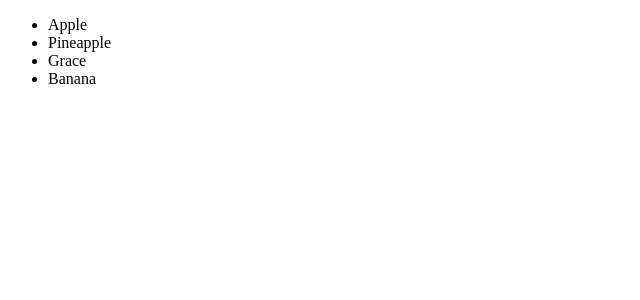
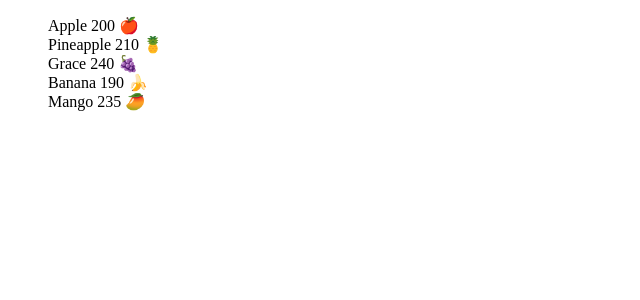
Before and after one commit to ElyorAzimovJava/ReactComponent, a React (Vite) app in the folder reactPro/: page / in a window 1280 px wide. Shown: the top 300 px of the page, without its empty margins (0-640 px from the left). Built offline with nearby package versions, Linux system fonts and the light colour scheme.

Commit message:
Rendering components insida a loop

```diff
--- a/reactPro/src/App.jsx
+++ b/reactPro/src/App.jsx
@@ -1,10 +1,10 @@
 import Hello from "./component/Hello.jsx"
-import Fruit from "./component/Fruit.jsx"
+import Fruits from "./component/Fruits.tsx"
 
 function App() {
 
   return <div className="App">
-     <Fruit/>
+     <Fruits/>
   </div>
 }
 
--- /dev/null
+++ b/reactPro/src/component/Fruit.jsx
@@ -0,0 +1,5 @@
+export default function Fruit({fruit}){
+    return <div>
+        {fruit.name} {fruit.price} {fruit.emoji}
+    </div>
+}
--- a/reactPro/src/component/Fruit.tsx
+++ /dev/null
@@ -1,13 +0,0 @@
-export default function Fruit() {
-   const fruits = ["Apple", "Pineapple","Grace","Banana"]
-
-    return (
-        <div>
-     <ul>
-         {fruits.map(fruit => (
-             <li key={fruit}>{fruit}</li>
-         ))}
-     </ul>
-        </div>
-    )
-}
--- /dev/null
+++ b/reactPro/src/component/Fruits.tsx
@@ -0,0 +1,23 @@
+import Fruit from "./Fruit"
+export default function Fruits() {
+  // const fruits = ["Apple", "Pineapple","Grace","Banana"]
+    const fruits = [
+        {name : "Apple", price : 200 , emoji : "🍎"},
+        {name : "Pineapple", price : 210 , emoji : "🍍"},
+        {name : "Grace", price : 240 , emoji : "🍇"},
+        {name : "Banana", price : 190 , emoji : "🍌"},
+        {name : "Mango", price : 235 , emoji : "🥭"},
+
+    ]
+
+
+    return (
+        <div>
+     <ul>
+         {fruits.map(fruit => (
+             <Fruit  key = {fruit.name} fruit={fruit} />
+         ))}
+     </ul>
+        </div>
+    )
+}
```
